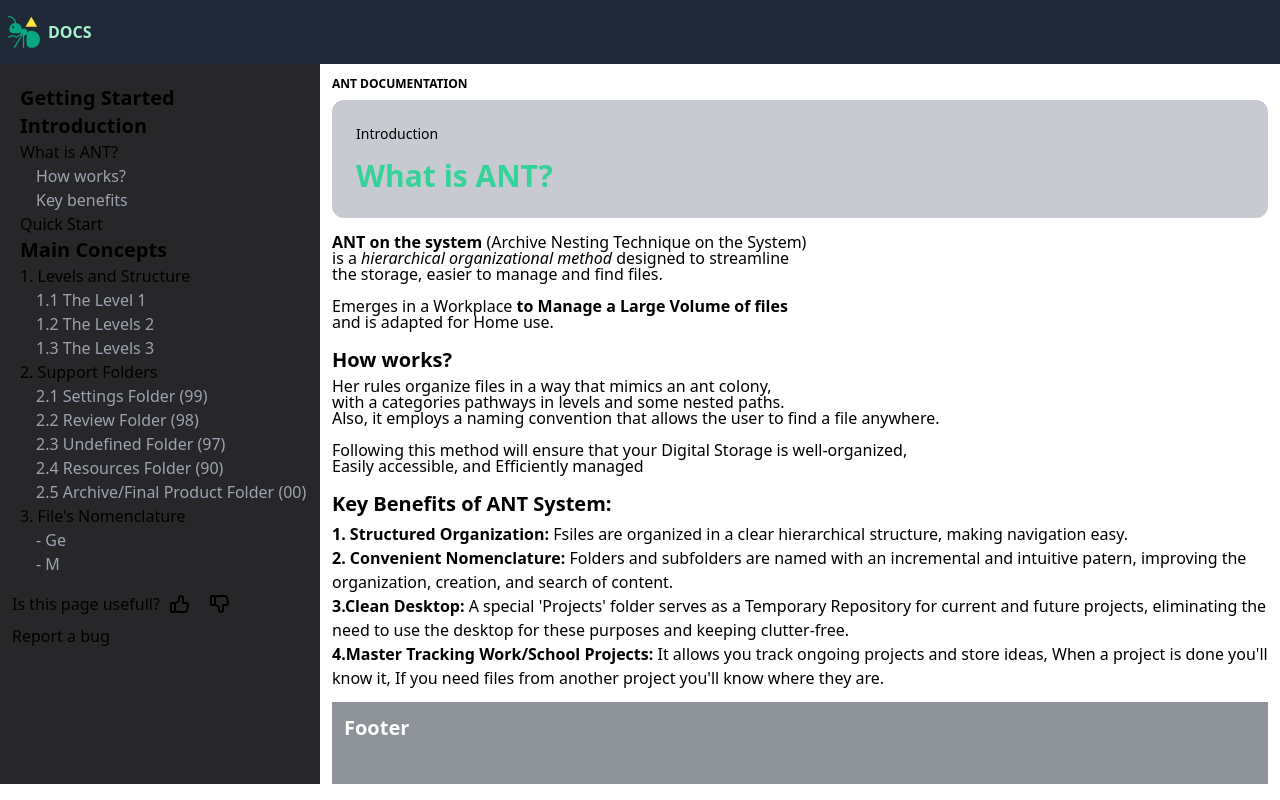
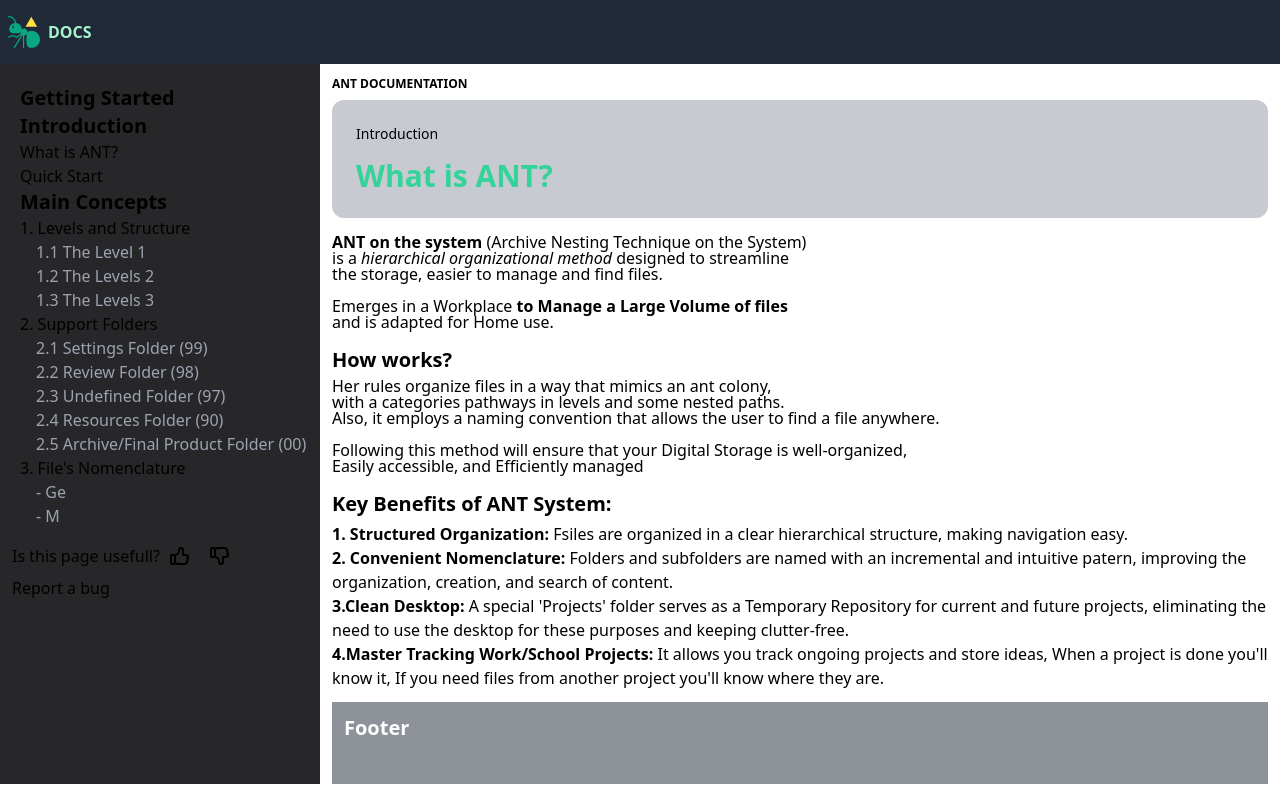
Before and after one commit to MikeWorldYt/ANT-system, an Angular app: page /home/docs/introduction in a window 1280 px wide. Built offline with nearby package versions, Linux system fonts and the light colour scheme.

Commit message:
toggle works

```diff
--- a/src/app/layout/nav/nav.component.html
+++ b/src/app/layout/nav/nav.component.html
@@ -1,15 +1,17 @@
 <!DOCTYPE html>
 <nav class="flex flex-col p-2 relative">
   <h1>Getting Started</h1> <!-- anchor for Default Component ---->
-  <a routerLink="/home/docs/introduction" routerLinkActive="active">
+  <a routerLink="/home/docs/introduction" routerLinkActive="active" (click)="toggle()">
     <h1>Introduction</h1>
   </a>
-  <h2>What is ANT?</h2>
-    <ul>
+  @if (showMe) {
+    <h2>What is ANT?</h2>
+    <!-- <ul>
       <li>How works?</li>
       <li>Key benefits</li>
-    </ul>
-  <h2>Quick Start</h2>
+    </ul> -->
+    <h2 >Quick Start</h2>
+  }
 
   <a routerLink="docs/concepts" routerLinkActive="active">
     <h1>Main Concepts</h1>
--- a/src/app/layout/nav/nav.component.ts
+++ b/src/app/layout/nav/nav.component.ts
@@ -13,5 +13,11 @@ import { RouterLink, RouterLinkActive, RouterOutlet } from '@angular/router';
   styleUrl: './nav.component.css'
 })
 export class NavComponent {
+  // Toogle
+  showMe: boolean = true;
+  visible: boolean = false;
+  toggle() {
+    this.showMe = !this.showMe;
+  }
 
 }
```
